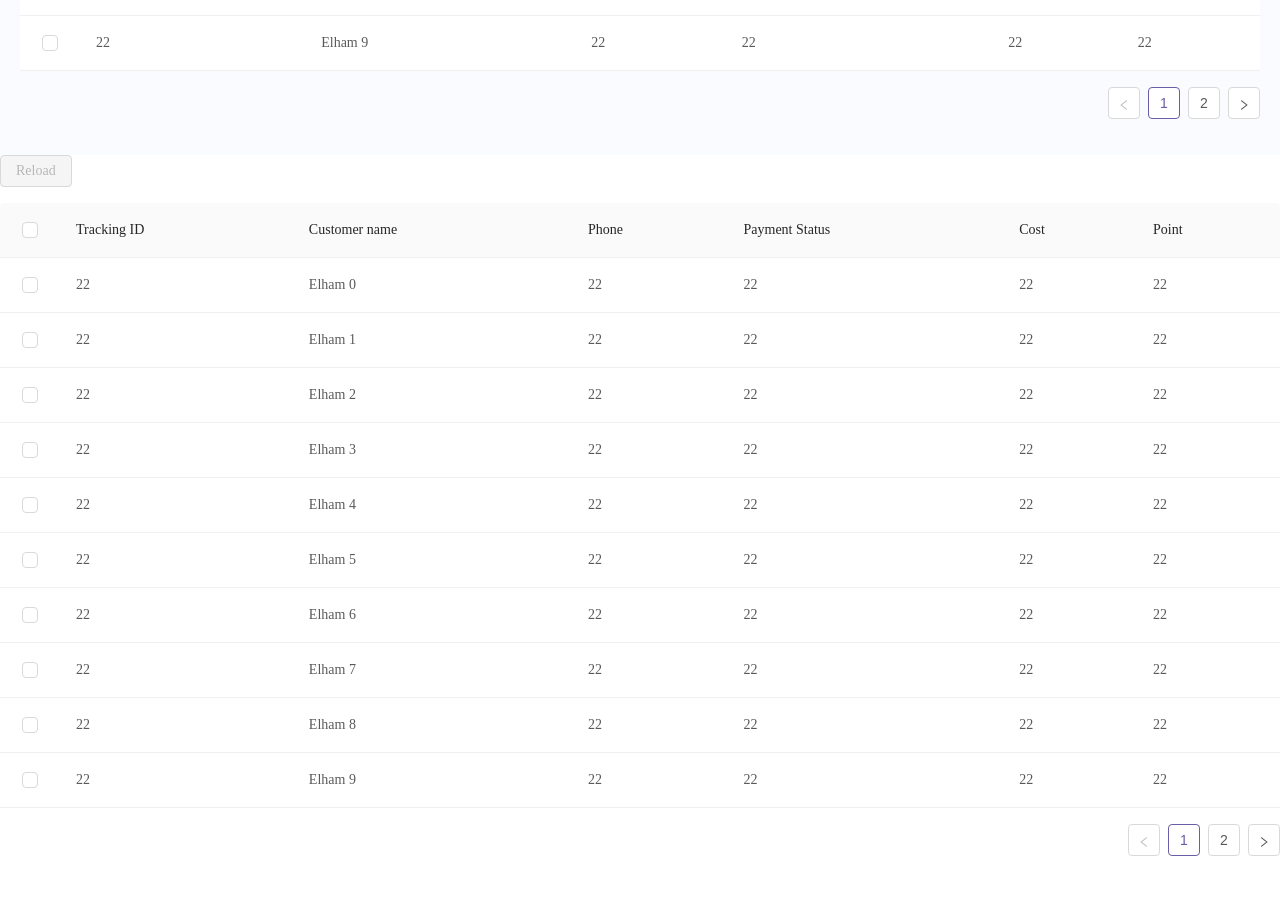
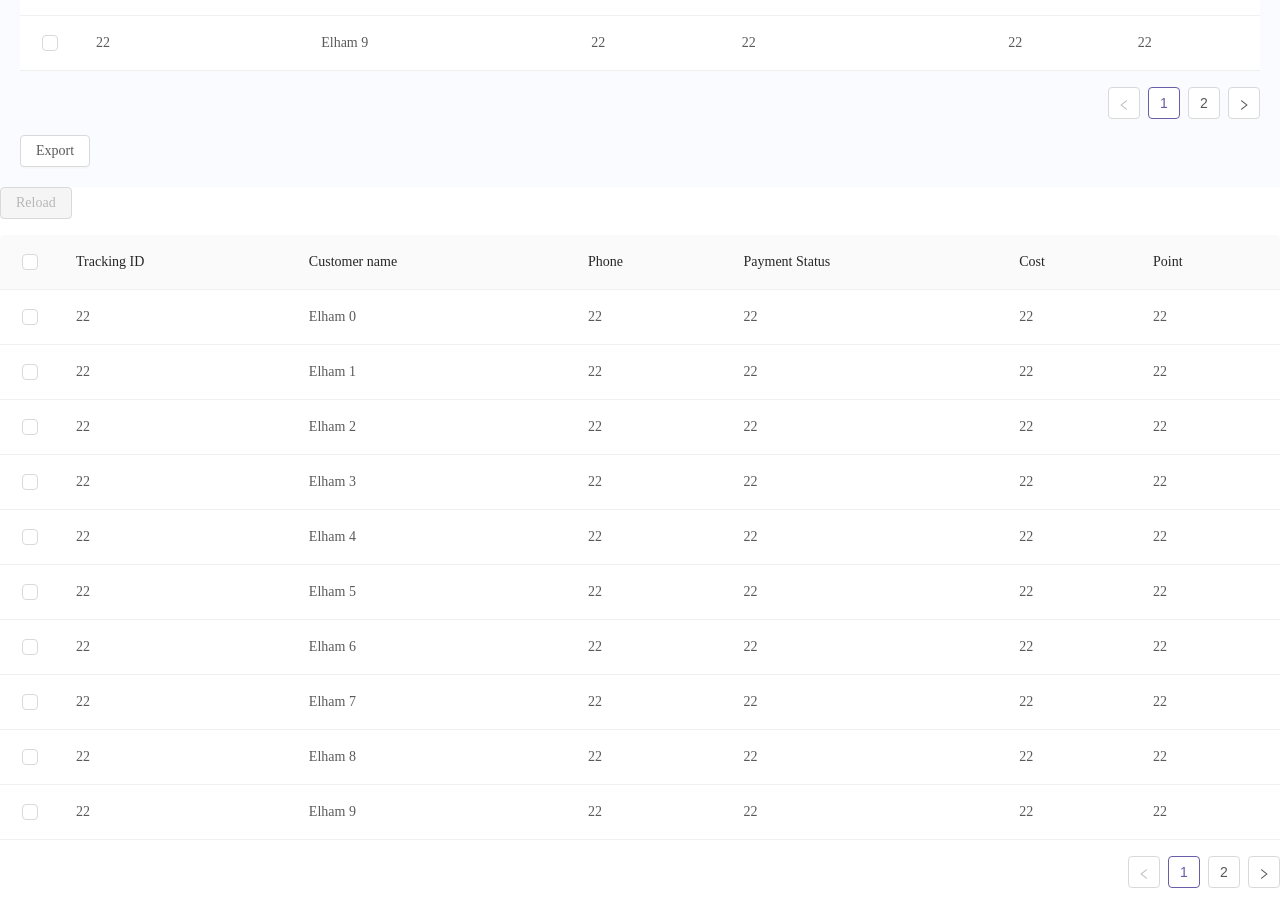
Before and after one commit to ElhamImdad/Noul-points-app, a React (Create React App) app: page / in a window 1280 px wide. Shown: the part 840-1744 px from the top of the page. Before the commit the page ends 1712 px from the top, so only its background shows below. Built offline with nearby package versions, Linux system fonts and the light colour scheme.

Commit message:
add csv-react

```diff
--- a/package.json
+++ b/package.json
@@ -11,6 +11,7 @@
     "craco-less": "^1.17.0",
     "node-sass": "^4.14.1",
     "react": "^16.13.1",
+    "react-csv": "^2.0.3",
     "react-dom": "^16.13.1",
     "react-scripts": "3.4.1"
   },
--- a/src/components/overview/Report.js
+++ b/src/components/overview/Report.js
@@ -5,6 +5,7 @@ import { Input, DatePicker } from 'antd';
 import { Button, Radio  } from 'antd';
 import { Table } from 'antd';
 import { DownloadOutlined } from '@ant-design/icons';
+import { CSVLink, CSVDownload } from "react-csv";
 
 const Report = () => {
     const { Search } = Input;
@@ -42,8 +43,8 @@ const Report = () => {
                             <strong className="font-20px">Report</strong>
                         </label>
                     </li>
+
                     <li>
-
                     <span className="tx-aln-end">
                         <ul className="flex-container space-between">
                             <li className="mg-lr-5px">
@@ -67,13 +68,8 @@ const Report = () => {
                             </li>
                         </ul>
                     </span>
-
                     </li>
-
-                 </ul>
-
-
-
+                </ul>
                 <br/>
             </div>
 
@@ -89,6 +85,15 @@ const Report = () => {
                 <Table rowSelection={onSelectChange} columns={columns} dataSource={data} />
             </div>
 
+            <div>
+                <Button variant="warning">
+                    <CSVLink data={data} filename={"NoulReport.csv"} target="_blank"
+                        onClick={() => {
+                            console.log("You click the link"); // 👍🏻 Your click handling logic
+                          }}
+                    >Export</CSVLink>
+                </Button>
+            </div>
         </div>
     );
 };
```
Also changed, not shown: 1 other file (tests, documents, lock files or other folders).
